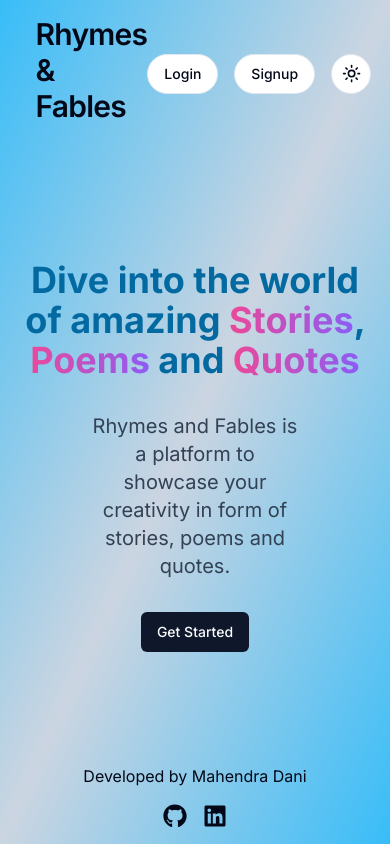
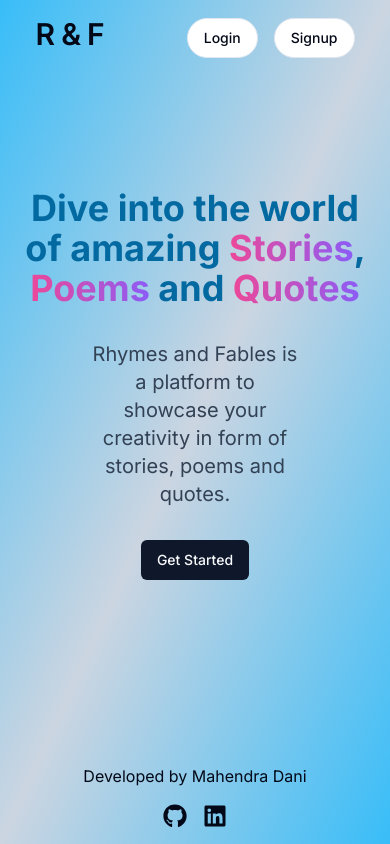
Before and after one commit to MahendraDani/supabase-hackathon, a Next.js app: page / in a window 390 px wide. Built offline with nearby package versions, Linux system fonts and the light colour scheme.

Commit message:
feat: removed mode toggle

```diff
--- a/src/app/layout.tsx
+++ b/src/app/layout.tsx
@@ -34,7 +34,7 @@ export default function RootLayout({
 }) {
 
   return (
-    <html lang="en" suppressHydrationWarning>
+    <html lang="en" className="dark" suppressHydrationWarning >
       <body className={cn(
         "min-h-screen bg-background bg-gradient-to-br from-sky-400 via-slate-300 to-sky-400 dark:from-gray-800 dark:to-black/20", fontSans.className
       )}>
--- a/src/components/custom/navbar/navbar.tsx
+++ b/src/components/custom/navbar/navbar.tsx
@@ -13,8 +13,11 @@ const Navbar = async () => {
       <nav className="p-4 flex justify-between items-center">
         <div>
           <Link href={"/"}>
-            <h2 className="scroll-m-20 dark:text-sky-200 pb-2 text-3xl font-semibold tracking-tight first:mt-0">
+            <h2 className="hidden md:block scroll-m-20 dark:text-sky-200 pb-2 text-3xl font-semibold tracking-tight first:mt-0">
               Rhymes & Fables
+            </h2>
+            <h2 className="md:hidden block scroll-m-20 dark:text-sky-200 pb-2 text-3xl font-semibold tracking-tight first:mt-0">
+              R & F
             </h2>
           </Link>
         </div>
@@ -27,7 +30,7 @@ const Navbar = async () => {
             <Link href={"/signup"}>
               <Button variant="outline" className="rounded-full">Signup</Button>
             </Link>
-            <ModeToggle />
+            {/* <ModeToggle /> */}
           </div>
         </div>
       </nav >
--- a/src/components/custom/navbar/proctected-navbar.tsx
+++ b/src/components/custom/navbar/proctected-navbar.tsx
@@ -104,10 +104,11 @@ export default async function ProtectedNavbar() {
     <div className="sticky z-10 top-0 left-0 right-0 w-full flex justify-center items-center bg-sky-300 dark:bg-sky-600">
       <nav className="w-full md:w-[85%] p-4 px-6 flex justify-between items-center">
         <Link href={"/feeds"} className="cursor-pointer">
-          <div className="md:text-2xl font-bold text-lg dark:text-black">Rhymes and Fables</div>
+          <div className="hidden md:block md:text-2xl font-bold text-lg dark:text-black">Rhymes and Fables</div>
+          <div className="md:hidden block md:text-2xl font-bold text-lg dark:text-black">R & F</div>
         </Link>
         <div className="flex justify-start gap-4 items-center">
-          <ModeToggle />
+          {/* <ModeToggle /> */}
           <Sheet>
             <SheetTrigger>
               <Avatar>
```
